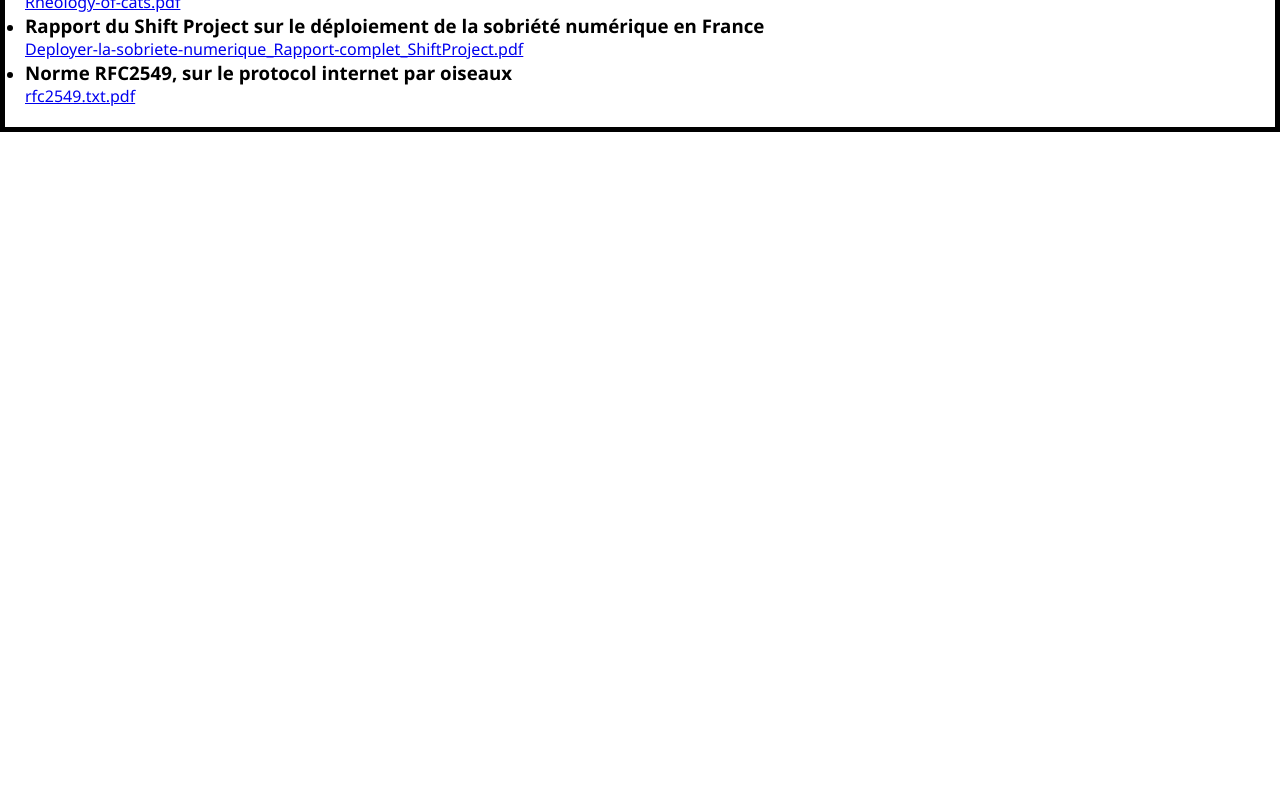
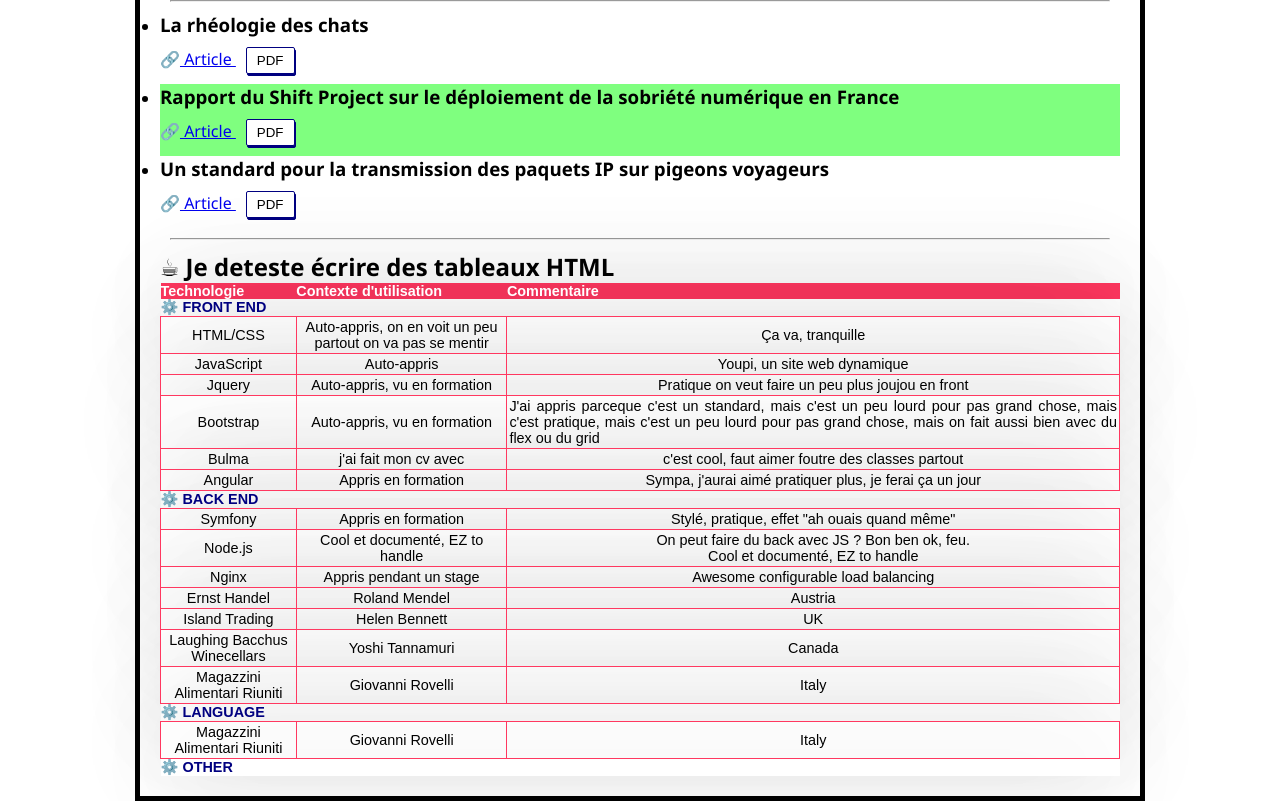
Before and after one commit to ThibaultMariePro/ThibaultMariePro.github.io, a plain HTML site: page index.html in a window 1280 px wide. Shown: the part 235-1036 px from the top of the page. Before the commit the page ends 800 px from the top, so only its background shows below. Drawn offline with Linux system fonts and the light colour scheme.

Commit message:
progressing page, buttons ok, table UNFINISHED

```diff
--- a/index.html
+++ b/index.html
@@ -8,41 +8,188 @@
   <title>TMPRO</title>
 </head>
 <body>
-
   <header class="">
     <h1 class="bg-is-navy txt-is-lime">Hello World!</h1>
+    <hr>
     <div class="is-flex aicenter jceven">
-      <p>
-        Je suis developpeur, et m'interesse à trop de trucs.
+      <p id="disclaimer">
+        Je suis developpeur Web, et m'interesse à trop de trucs.
+        I'm a webdev, give me coffee please.
       </p>
-      <a href="">
-        <img id="avatarheader" src="https://github.com/ThibaultMariePro/assets/blob/main/EmnotAvatar.png?raw=true" alt="avatar de TIBO">
+      <a href="mailto:thibault.marie.pro@gmail.com" class="is-button">
+          <img
+          id="avatarheader"
+          src="https://github.com/ThibaultMariePro/assets/blob/main/EmnotAvatar.png?raw=true"
+          alt="avatar de TIBO"
+          title="✉️ thibault.marie.pro@gmail.com">
       </a>
-      <a href="https://github.com/ThibaultMariePro/">mon_github</a>
-      <a download href="https://github.com/ThibaultMariePro/cv/raw/main/pdf/CV310123.pdf">download mon_cv</a>
+      <div class="is-centered">
+        <h6>🔗</h6>
+        <a href="https://github.com/ThibaultMariePro/">my_github</a>
+        <hr>
+        <a download href="https://github.com/ThibaultMariePro/cv/raw/main/pdf/CV310123.pdf">
+          <button class="is-button">my_resume</button>
+        </a>
+      </div>
     </div>
   </header>
 
+  <hr>
   <section id="interests">
     <div>
       <ul>
         <li>
-          <h3>Papier scientifique sur la rhéologie des chats.</h3>
-          <a href="https://www.drgoulu.com/wp-content/uploads/2017/09/Rheology-of-cats.pdf" download>Rheology-of-cats.pdf</a>
+          <h3>La rhéologie des chats</h3>
+          🔗<a
+              target="_blank"
+              rel="noopener noreferrer"
+              href="https://theconversation.com/answering-the-question-that-won-me-the-ig-nobel-prize-are-cats-liquid-86589">
+                Article
+            </a>
+            <a href="https://www.drgoulu.com/wp-content/uploads/2017/09/Rheology-of-cats.pdf" download>
+              <button class="is-button">PDF</button>
+            </a>
         </li>
+
         <li>
           <h3>Rapport du Shift Project sur le déploiement de la sobriété numérique en France</h3>
-          <a href="https://theshiftproject.org/wp-content/uploads/2020/10/Deployer-la-sobriete-numerique_Rapport-complet_ShiftProject.pdf" download>Deployer-la-sobriete-numerique_Rapport-complet_ShiftProject.pdf</a>
+          🔗<a href="https://theshiftproject.org/article/pour-une-sobriete-numerique-rapport-shift/"
+            target="_blank" rel="noopener noreferrer">
+              Article
+            </a>
+          <a target="_blank" href="https://theshiftproject.org/wp-content/uploads/2020/10/Deployer-la-sobriete-numerique_Rapport-complet_ShiftProject.pdf" download>
+            <button class="is-button">PDF</button>
+          </a>
         </li>
+
         <li>
-          <h3>Norme RFC2549, sur le protocol internet par oiseaux</h3>
-          <a href="https://www.rfc-editor.org/rfc/pdfrfc/rfc2549.txt.pdf" download>rfc2549.txt.pdf</a>
+          <h3>Un standard pour la transmission des paquets IP sur pigeons voyageurs</h3>
+          🔗<a href="https://rfc1149.net/rfc1149.html"
+          target="_blank" rel="noopener noreferrer">
+            Article
+          </a>
+          <a target="_blank" href="https://www.rfc-editor.org/rfc/pdfrfc/rfc2549.txt.pdf" download>
+            <button class="is-button">PDF</button>
+          </a>
         </li>
 
       </ul>
     </div>
   </section>
+  <hr>
+      <section>
+    <table>
+      <h2>☕ Je deteste écrire des tableaux HTML</h2>
+      <thead>
+        <tr>
+          <th>Technologie</th>
+          <th>Contexte d'utilisation</th>
+          <th>Commentaire </th>
+        </tr>
+      </thead>
+      <tbody>
+        <tr>
+          <th class="th-title">⚙️ FRONT END</th>
+          <th></th>
+          <th></th>
+        </tr>
 
+        <tr>
+          <td>HTML/CSS</td>
+          <td>Auto-appris, on en voit un peu partout on va pas se mentir</td>
+          <td>Ça va, tranquille</td>
+        </tr>
+
+        <tr>
+          <td>JavaScript</td>
+          <td>Auto-appris</td>
+          <td>Youpi, un site web dynamique</td>
+        </tr>
+
+        <tr>
+          <td>Jquery</td>
+          <td>Auto-appris, vu en formation</td>
+          <td>Pratique on veut faire un peu plus joujou en front</td>
+        </tr>
+
+        <tr>
+          <td>Bootstrap</td>
+          <td>Auto-appris, vu en formation</td>
+          <td class="is-justified">J'ai appris parceque c'est un standard, mais c'est un peu lourd pour pas grand chose, mais c'est pratique, mais c'est un peu lourd pour pas grand chose, mais on fait aussi bien avec du flex ou du grid</td>
+        </tr>
+
+        <tr>
+          <td>Bulma</td>
+          <td>j'ai fait mon cv avec</td>
+          <td>c'est cool, faut aimer foutre des classes partout</td>
+        </tr>
+
+        <tr>
+          <td>Angular</td>
+          <td>Appris en formation</td>
+          <td>Sympa, j'aurai aimé pratiquer plus, je ferai ça un jour</td>
+        </tr>
+      <tr>
+        <th class="th-title">⚙️ BACK END</th>
+        <th></th>
+        <th></th>
+      </tr>
+        <tr>
+          <td>Symfony</td>
+          <td>Appris en formation</td>
+          <td>Stylé, pratique, effet "ah ouais quand même"</td>
+        </tr>
+        <tr>
+          <td>Node.js</td>
+          <td>Cool et documenté, EZ to handle</td>
+          <td>On peut faire du back avec JS ? Bon ben ok, feu. <br> Cool et documenté, EZ to handle</td>
+        </tr>
+        <tr>
+          <td>Nginx</td>
+          <td>Appris pendant un stage</td>
+          <td>Awesome configurable load balancing</td>
+        </tr>
+        <tr>
+          <td>Ernst Handel</td>
+          <td>Roland Mendel</td>
+          <td>Austria</td>
+        </tr>
+        <tr>
+          <td>Island Trading</td>
+          <td>Helen Bennett</td>
+          <td>UK</td>
+        </tr>
+        <tr>
+          <td>Laughing Bacchus Winecellars</td>
+          <td>Yoshi Tannamuri</td>
+          <td>Canada</td>
+        </tr>
+        <tr>
+          <td>Magazzini Alimentari Riuniti</td>
+          <td>Giovanni Rovelli</td>
+          <td>Italy</td>
+        </tr>
+        <tr>
+          <th class="th-title">⚙️ LANGUAGE</th>
+          <th></th>
+          <th></th>
+        </tr>
+
+        <tr>
+          <td>Magazzini Alimentari Riuniti</td>
+          <td>Giovanni Rovelli</td>
+          <td>Italy</td>
+        </tr>
+        <tr>
+          <th class="th-title">⚙️ OTHER</th>
+
+          <th></th>
+          <th></th>
+        </tr>
+      </tbody>
+
+    </table>
+  </section>
 
 </body>
 </html>
--- a/main.css
+++ b/main.css
@@ -1,5 +1,5 @@
 *{
-    margin: 0;
+    margin: auto;
     padding: 0;
 }
 
@@ -7,20 +7,105 @@
     font-family: 'Segoe UI', Tahoma, Geneva, Verdana, sans-serif;
     border: 5px solid black;
     padding: 20px;
+    max-width: 75vw;
 }
 
+@media screen and (max-width: 1024px) {
+    body {
+        max-width: 100vw;
+    }
+}
+
+hr{
+    margin: 10px;
+    color: navy;
+}
+
+button{
+    margin: 10px;
+    padding: 5px 10px;
+    background-color: #fff;
+    cursor: pointer;
+}
+
+table{
+    text-align: center;
+}
+
+li:nth-child(2n) {
+    background-color: #00ff0080;
+  }
+
+table{
+    border-collapse: collapse;
+}
+
+table tr{
+    font-size: 0.9em;
+    font-family: sans-serif;
+    min-width: 400px;
+    box-shadow: 0 0 100px rgba(0, 0, 0, 0.15);
+}
+/* table tr:nth-child(2n){
+    background-color: rgba(255, 56, 96, 0.5);
+} */
+
+table thead tr {
+    background-color: #ff3860;
+    color: #ffffff;
+    text-align: left;
+}
+table tbody tr{
+    background-color: #fff;
+}
+td {
+    border: 1px solid #ff3860;
+    padding: 2px;
+    margin: 2px;
+}
+
+table tbody tr:hover {
+    color: #ff3860;
+}
+
+.th-title{
+    text-align: left;
+    color: navy;
+}
+
+.is-button{
+    border: 1px solid navy;
+    filter: drop-shadow(navy 1px 2px 0px);
+    border-radius: 2px;
+}
+.is-button:hover{
+    transform: translate(1px, 2px);
+    background-color: rgba(0, 255, 0, 0.5);
+    filter: drop-shadow(0px 0px 0px);
+}
 .is-flex{display: flex;}
 .jccenter{justify-content: center;}
 .jceven{justify-content: space-evenly;}
 .aicenter{align-items: center;}
 
-#avatarheader{ height: 128px;
-filter: drop-shadow(lime 1px 5px 0px);
+#avatarheader{
+    height: 128px;
 }
+
 #avatarheader:hover{
     filter: none;
-    transform: translate(1px, 5px);
+    /* transform: translate(1px, 5px);
+    filter: drop-shadow(lime 0px 0px 2px); */
+}
+
+#disclaimer{
+    padding: 20px;
+    margin: 10px;
+    border: 1px solid lime;
+    border-radius: 5px 5px 5px 0px;
 }
 
 .bg-is-navy{background-color: navy;}
 .txt-is-lime{color: lime;}
+.is-centered{text-align: center;}
+.is-justified{text-align: justify;}
```
